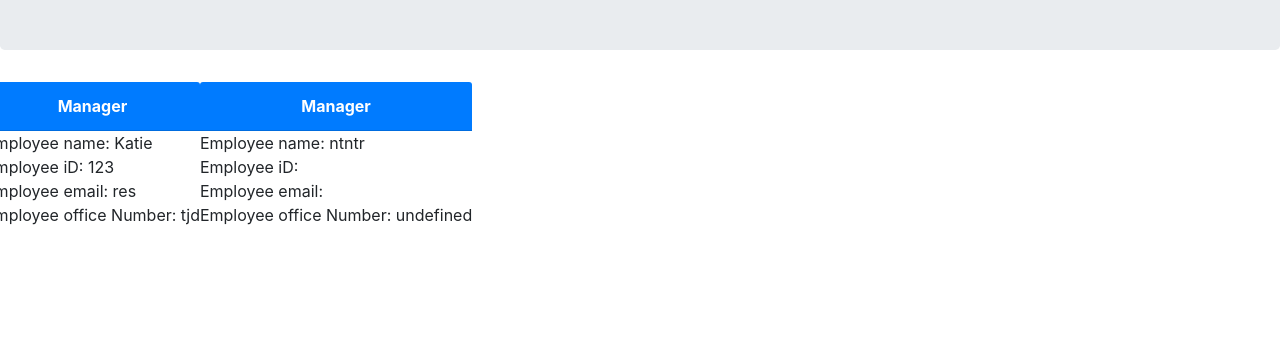
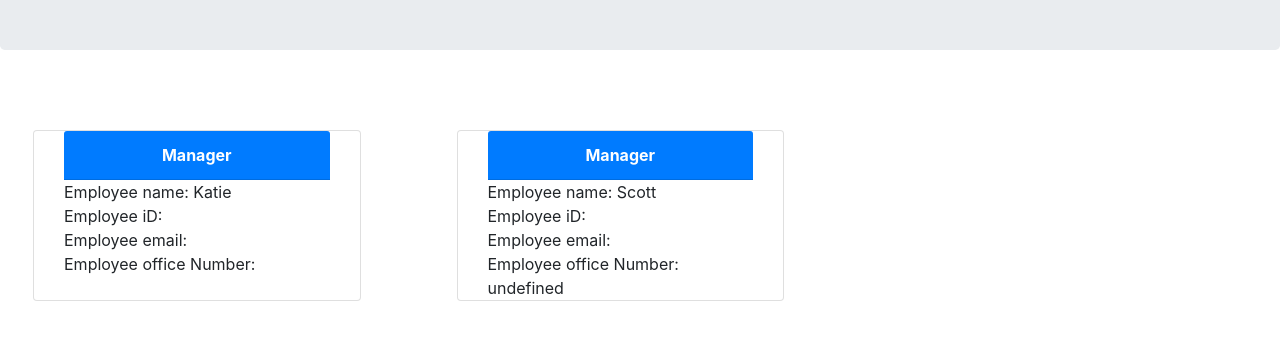
Before and after one commit to KatieMcbride/Template-Engine, a website: page team.html in a window 1280 px wide. Shown: the part 134-474 px from the top of the page. Drawn offline with nearby package versions, Linux system fonts and the light colour scheme.

Commit message:
html build

```diff
--- a/team.html
+++ b/team.html
@@ -11,22 +11,26 @@
         <div class="jumbotron">
             <h1 class= "text-center">Team Members</h1>
         </div>
-        <div class="row d-flex"><div>
+        <div class="row d-flex"><div class="col-3 card m-5">
+            <div class="container">
                 <div class="card-header text-center text-white bg-primary font-weight-bold">
                 Manager
                 </div>
                 <div> Employee name: Katie</div>
-                <div> Employee iD: 123</div>
-                <div> Employee email: res</div>
-                <div> Employee office Number: tjd</div>
-            </div><div>
+                <div> Employee iD: </div>
+                <div> Employee email: </div>
+                <div> Employee office Number: </div>
+            </div>
+            </div><div class="col-3 card m-5">
+            <div class="container">
                 <div class="card-header text-center text-white bg-primary font-weight-bold">
                 Manager
                 </div>
-                <div> Employee name: ntntr</div>
+                <div> Employee name: Scott</div>
                 <div> Employee iD: </div>
                 <div> Employee email: </div>
                 <div> Employee office Number: undefined</div>
+            </div?
             </div>
         </div>
         </body>
```
Also changed, not shown: app.js (+7 -6 lines).
